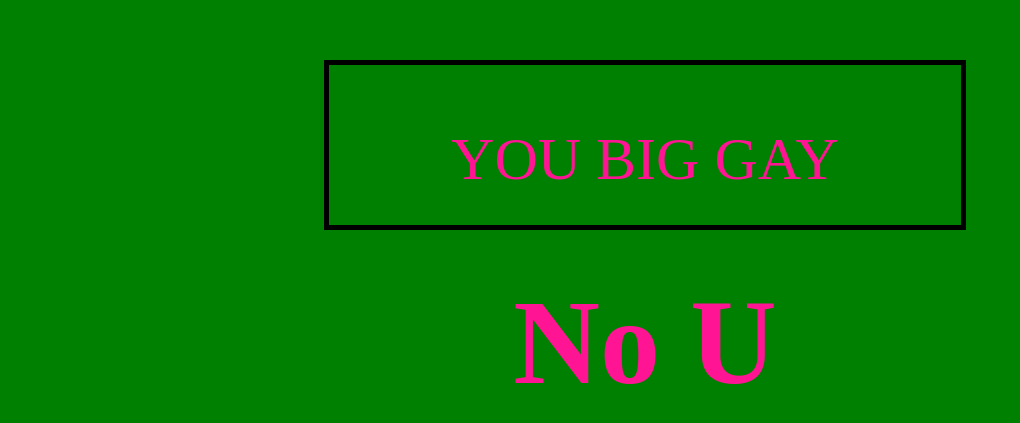
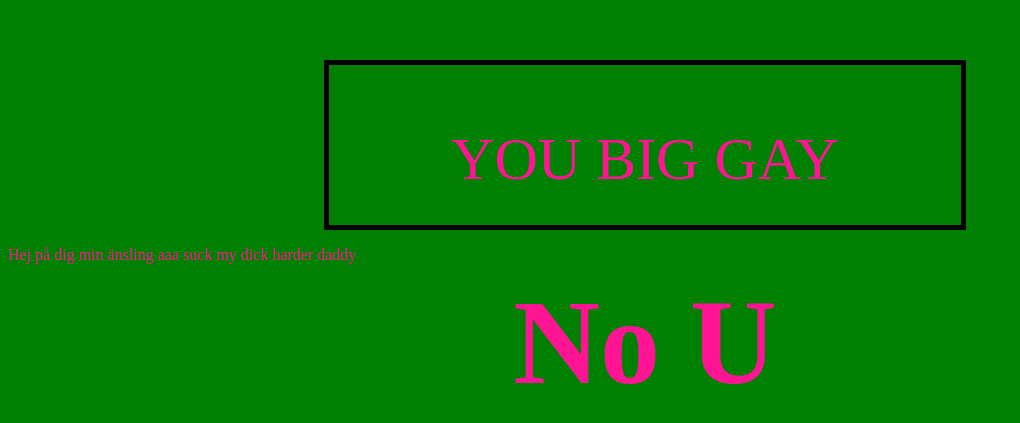
Before and after one commit to pigey/WebSiteUppgift1, a plain HTML site: page Easy.html in a window 1280 px wide. Shown: the part 193-616 px from the top of the page, without its empty margins (0-1020 px from the left). Drawn offline with Linux system fonts and the light colour scheme.

Commit message:
Update Easy.html

```diff
--- a/Easy.html
+++ b/Easy.html
@@ -27,5 +27,6 @@
     <script>
 
     </script>
+    <p>Hej på dig min änsling aaa suck my dick harder daddy</p>
   </body>
 </html>
```
